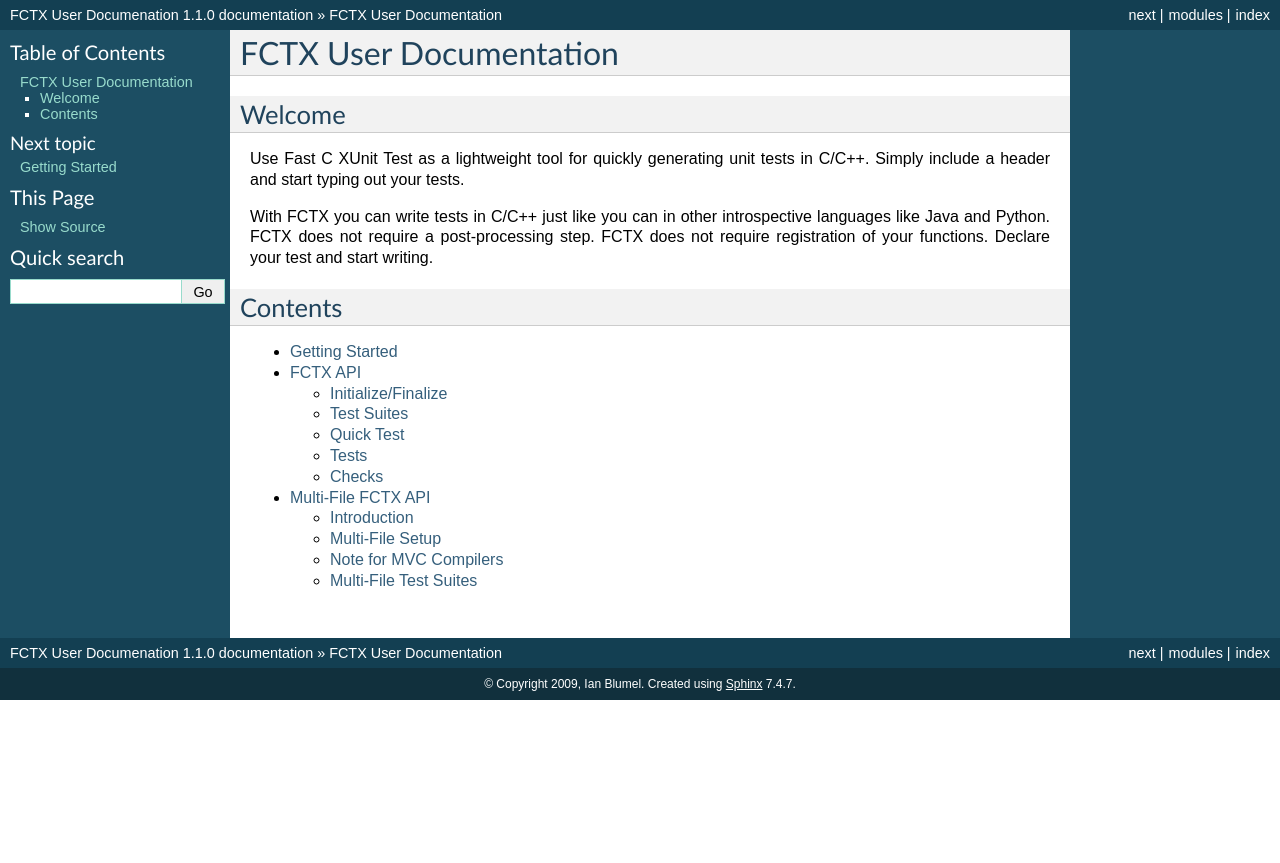
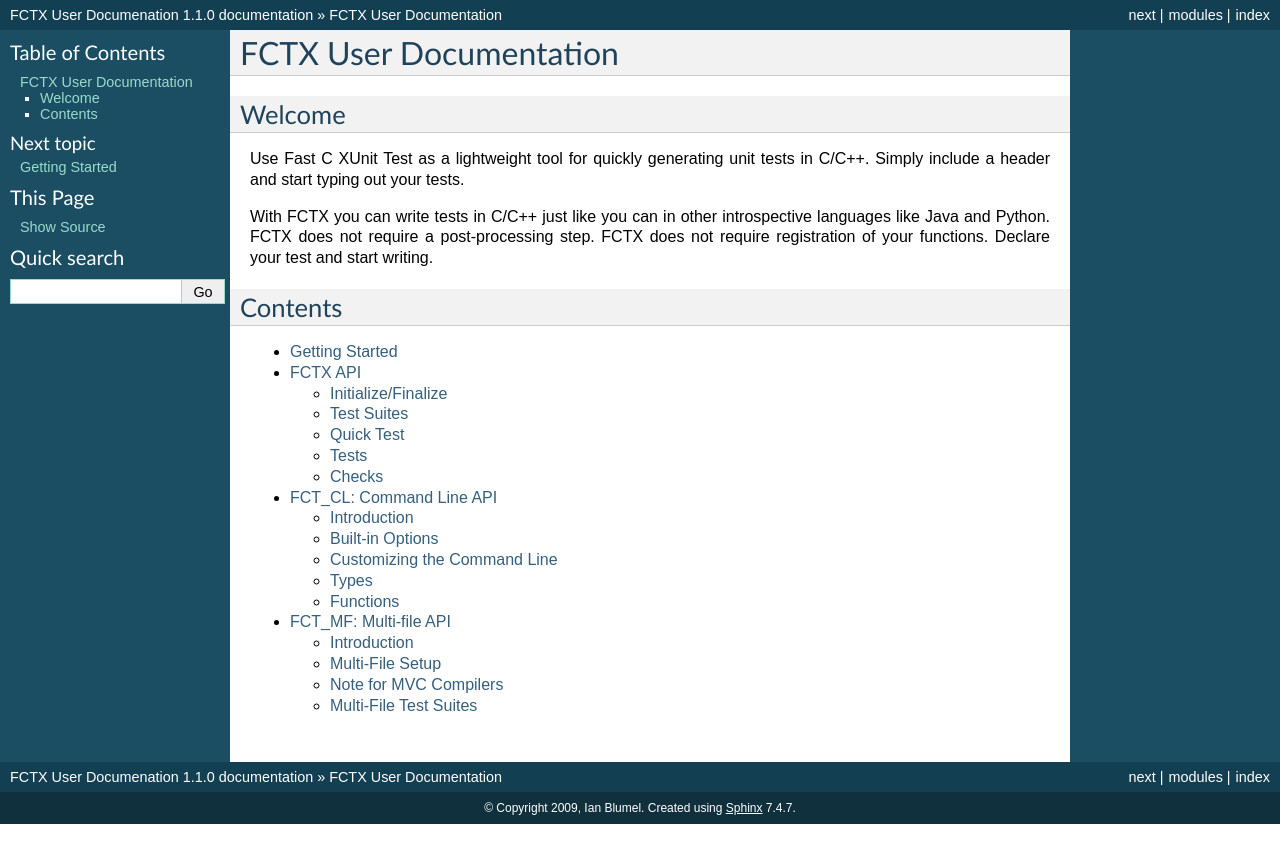
Before and after one commit to imb/fctx, a Sphinx documentation site: the page built from doc/usr/source/index.rst, in a window 1280 px wide. Shown: the top 863 px of the page. Built offline with Sphinx 7.4.7, drawn with Linux system fonts in a browser that asks for light colours; formulas are drawn with MathJax 3; some of the changed lines change nothing that is shown.

Commit message:
ENH: DOC - Added user documentation for FCT_CL (Command Line Parser). FIX: DOC - FCTMF, renamed the title to build a little consistency in the doc.

```diff
--- /dev/null
+++ b/doc/usr/source/clapi_fct.rst
@@ -0,0 +1,231 @@
+========================
+FCT_CL: Command Line API
+========================
+
+.. module:: FCT_CL
+   :platform: Unix, Windows
+   :synopsis: FCTX command line interface.
+
+.. versionadded:: 1.2
+
+Introduction
+------------
+
+To help control unit tests at runtime you may want to use command line
+arguments. This modules provides access to a simple command line parser that
+builds into each version FCTX unit testing application.
+
+Built-in Options
+----------------
+
+When you build a program with FCTX, you will get a set of pre-built command
+line options. The options are as follows,
+
+.. program:: fctx_program.exe
+
+.. cmdoption:: -v, --version
+
+ Reports the version of FCTX used to build ``your_test_program.exe``.
+
+.. cmdoption:: -h, --help
+
+ Shows the usage for all command line options defined for
+ ``your_test_program.exe``.
+
+The following options are reserved, and should not be used by your custom
+command line options.
+
+.. program:: fctx_program.exe
+
+.. cmdoption:: -l, --logger
+
+ Defines a logger. Currently not defined, but in the future we would like
+ to be able to define the type of logger used.
+
+All all future pre-built command line options in FCTX will all be prefixed with
+a "f", as in ``--foption``.
+
+Customizing the Command Line
+----------------------------
+
+The following steps go over how to set up your own custom command line parser
+and check the results.
+
+In our example we will test for a "flag" option called ``--use-slow``, which
+when present will signal that we can execute the long running unit tests.  You
+could envisage using this option for a nightly run only, while day-to-day work
+would avoid the long running tests.
+
+First, lets take a look at what we have before we customize the command line
+parser.
+
+.. code-block:: c
+
+   #include "fct.h"
+   FCT_BGN() {
+       int use_slow =0; /* Toggle This Value */
+       FCT_QTEST_BGN(slow_test) {
+           if ( use_slow ) {
+               fct_chk( run_slow_running_process() );
+           }
+       } FCT_QTEST_END();
+   } FCT_END();
+
+.. /* (Fixes VIM highlighter)
+
+now in order to determine if you want to run the slow tests you need to toggle
+the *use_slow* variable to true and re-compile. Clearly this is not a desirable
+way to control the execution.
+
+What follows is how to go about setting up a custom command line option so we
+can check if the *use_slow* option should be set to true at run-time.
+
+The first thing we will do is install our command line options. This is a NULL
+terminated list of :ctype:`fct_clo_init_t` entries.
+
+.. code-block:: c
+
+   #include "fct.h"
+
+   /* Add our command line options. */
+   static fct_clo_init_t my_cl_options[] = {
+       {"--use-slow",                   /* long_opt */
+        NULL,                           /* short_opt (optional) */
+        FCT_CLO_STORE_TRUE,             /* action */
+        "Runs slow running unit tests"  /* help */
+        },
+       FCT_CLO_INIT_NULL /* Sentinel */
+   };
+
+   FCT_BGN() {
+       int use_slow =0; /* Toggle This Value */
+       FCT_QTEST_BGN(slow_test) {
+           if ( use_slow ) {
+               fct_chk( run_slow_running_process() );
+           }
+       } FCT_QTEST_END();
+   } FCT_END();
+
+.. /* (Fixes VIM highlighter)
+
+The entry we added says: "if you encounter the long ``--use-slow`` option, then
+set a true flag that we can read later."
+
+Next we install the options with the :cfunc:`FCT_CL_INSTALL`.
+
+.. code-block:: c
+
+   #include "fct.h"
+
+   /* Add our command line options. */
+   static fct_clo_init_t my_cl_options[] = {
+       {"--use-slow",
+        NULL,
+        FCT_CLO_STORE_TRUE,
+        "Runs slow running unit tests"},
+       FCT_CLO_INIT_NULL /* Sentinel */
+   };
+
+   FCT_BGN() {
+       int use_slow =0;
+
+       /* Install the command line options defined above. */
+       FCT_CL_INSTALL(my_cl_options);
+
+       /* Check if --use-slow was on the command line. */
+       use_slow = FCT_CL_IS("--use-slow");
+
+       FCT_QTEST_BGN(slow_test) {
+           if ( use_slow ) {
+               fct_chk( run_slow_running_process() );
+           }
+       } FCT_QTEST_END();
+   } FCT_END();
+
+.. /* (Fixes VIM highlighter)
+
+After you have installed the options you can now check if a flag is set using
+the :cfunc:`FCT_CL_IS` macro. If the user had entered ``--use-slow`` at the
+command prompt, then the value of :cfunc:`FCT_CL_IS` would return TRUE (1).
+
+Types
+-----
+
+.. ctype:: fct_clo_init_t
+
+   Use this structure to initialize your options. The structure is usually
+   initialized as part of a listing of command line options. Each filed is
+   described below.
+
+   .. cmember:: char const * long_opt
+
+      Long option on the command line.
+
+   .. cmember:: char const * short_opt
+
+      Short option on the command line. This can be set to NULL if you do not
+      wish to have a short option available.
+
+   .. cmember:: fct_clo_store_t action
+
+      When a command line option is encountered by the parser this describes
+      what the parser should do. If, for example, :cmacro:`FCT_CLO_STORE_TRUE`
+      is used, then a true boolean value (1) is stored. If
+      :cmacro:`FCT_CLO_STORE_VALUE` is used, then a string is stored and can be
+      later retrieved.
+
+   .. cmember:: char const * help
+
+      This is the help string that is displayed if the command line parser
+      encounters a ``-h`` or ``--help``.
+
+.. ctype:: fct_clo_store_t
+
+     Describes the action to take if a command line option is recognized by the
+     parser. Valid options currently are,
+
+     .. cmacro:: FCT_CLO_STORE_UNDEFINED
+
+        Do not use. This is the default value when we don't have an available
+        option.
+
+     .. cmacro:: FCT_CLO_STORE_TRUE
+
+        When present it signals to the command line parser that we store a true
+        (1) flag.
+
+     .. cmacro:: FCT_CLO_STORE_VALUE
+
+        When present it signals to the command line parser that we store a
+        string value corresponding to the next argument in the parser. For
+        instance,
+
+           ===============  ===============
+           Command Line     Resulting Value
+           ===============  ===============
+           --use-value=xxx  xxx
+           --use-value xxx  xxx
+           ===============  ===============
+
+        use this if you want to retrieve a value from the command line.
+
+Functions
+---------
+
+.. cfunction:: int FCT_CL_IS(flag)
+
+   Returns true if the *flag* has been used. The *flag* is the either the long
+   or short option used during the configuration stage. Use this macro to
+   retrieve :cmacro:`FCT_CLO_STORE_TRUE` command line options.
+
+.. cfunction:: const char* FCT_CL_VAL(flag)
+
+   Returns a character buffer defined by the *flag*. It will return NULL if
+   *flag* was not defined at the command line. Use this macro to retrieve
+   :cmacro:`FCT_CLO_STORE_VALUE` command line options.
+
+.. cfunction:: const char * FCT_CL_VAL2(flag, defval)
+
+   Returns a character buffer defiend by the *flag* or the pointer to *defval*
+   if the *flag* was not defined on the command line. Use this macro to
+   retrieve :cmacro:`FCT_CLO_STORE_VALUE` command line options.
--- a/doc/usr/source/index.rst
+++ b/doc/usr/source/index.rst
@@ -20,4 +20,5 @@
 
    getting_started.rst
    api_fct.rst
+   clapi_fct.rst
    mfapi_fct.rst
--- a/doc/usr/source/mfapi_fct.rst
+++ b/doc/usr/source/mfapi_fct.rst
@@ -1,6 +1,6 @@
-===================
-Multi-File FCTX API
-===================
+======================
+FCT_MF: Multi-file API
+======================
 
 .. module:: FCTMF
    :platform: Unix, Windows
```
